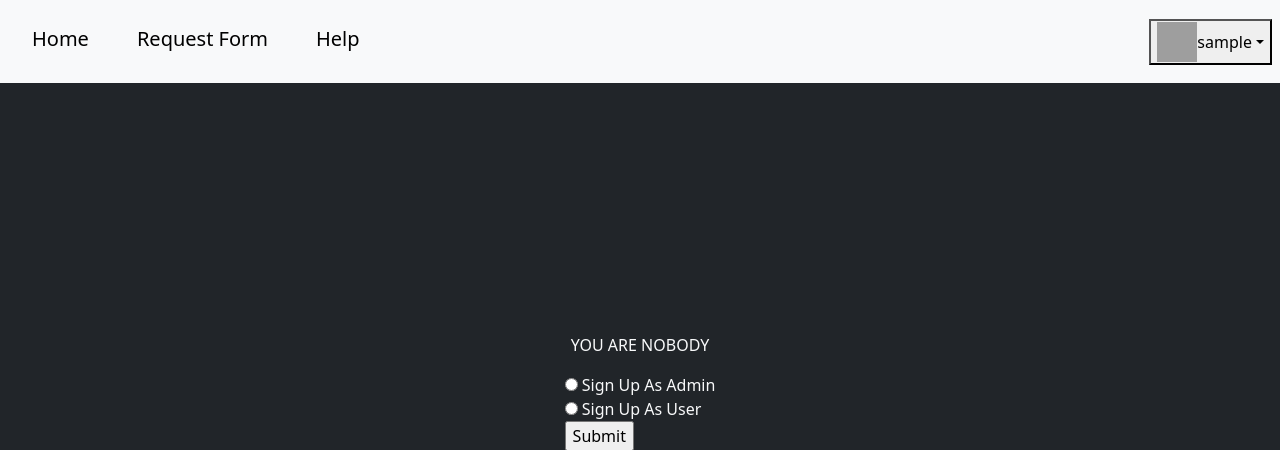
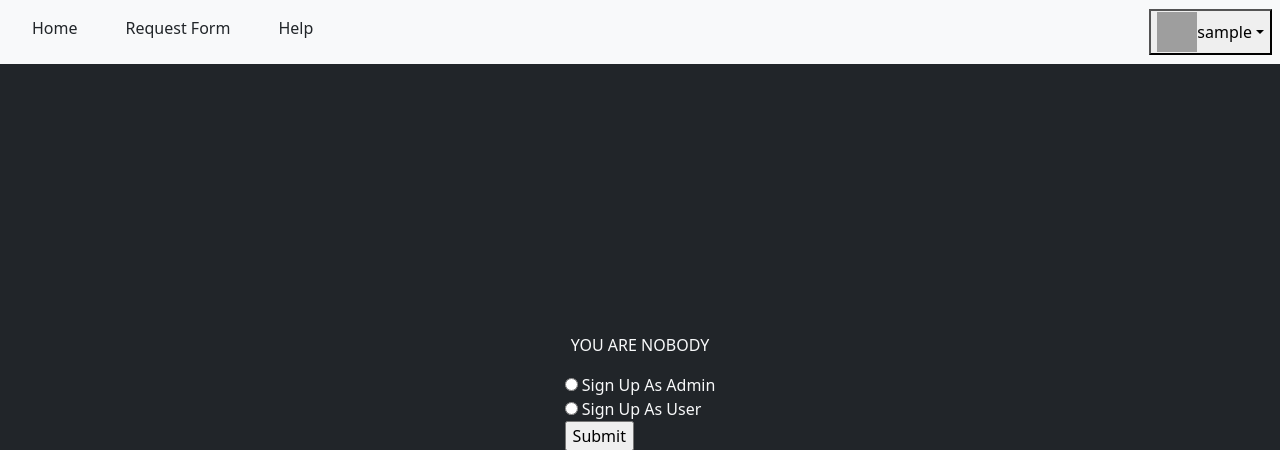
Before and after one commit to scottrmattix/transfer-guide, a Django app: page / in a window 1280 px wide. Shown: the top 450 px of the page. Run offline with Django 4.2, Linux system fonts and the light colour scheme; the visitor is signed in with stand-in values (Sample User, id 1); some libraries are stand-ins or nearby versions; grey boxes are pictures that could not be loaded.

Commit message:
Styling looking pretty good

```diff
--- a/templates/index.html
+++ b/templates/index.html
@@ -14,9 +14,9 @@
 		{% if user.is_authenticated%}
 		<nav class="navbar fixed-top w-100 bg-light d-flex align-items-center">
 			<ul class="d-flex flex-row align-items-center">
-				<a href="#" class="navbar-brand mx-0 pt-3">Home</a>
-				<a href="#" class="navbar-brand mx-5 pt-3">Request Form</a>
-				<a href="#" class="navbar-brand mx-0 pt-3">Help</a>
+				<a href="#" class="nav-link pt-2 mx-0">Home</a>
+				<a href="#" class="nav-link pt-2 mx-5">Request Form</a>
+				<a href="#" class="nav-link pt-2 mx-0">Help</a>
 			</ul>
 			<button class="d-flex fkex-row align-items-center dropdown mx-2">
 				<a class="nav-link d-flex flex-row align-items-center mx-0 dropdown-toggle" data-bs-toggle="dropdown">
```
